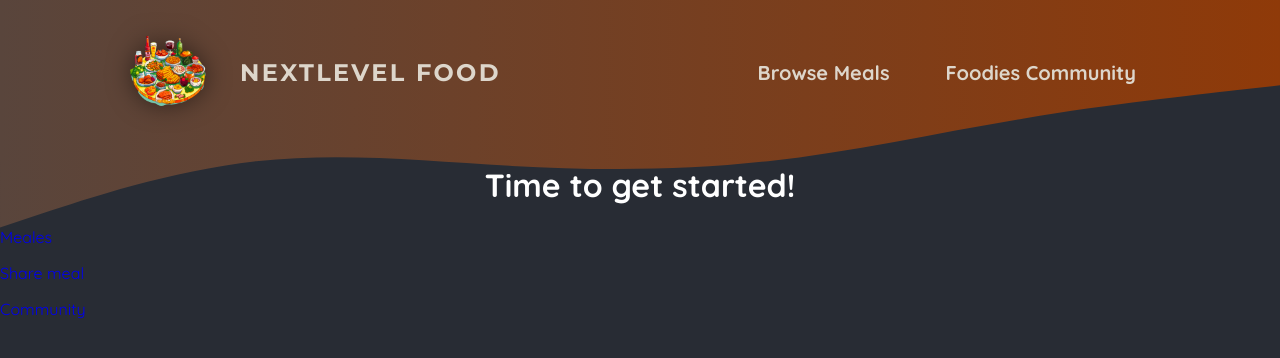
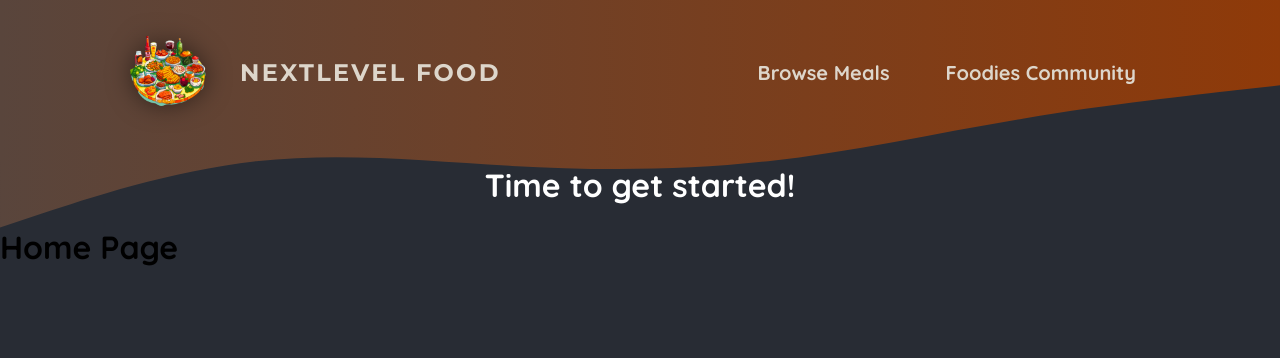
Before and after one commit to Chubina7/udemy_course_demo_1, a Next.js app: page / in a window 1280 px wide. Shown: the top 358 px of the page. Built offline with nearby package versions, Linux system fonts and the light colour scheme.

Commit message:
outsourced background

```diff
--- a/app/globals.css
+++ b/app/globals.css
@@ -11,21 +11,6 @@ html {
 body {
   margin: 0;
   background: radial-gradient(#282c34, #282c34);
-}
-
-.header-background {
-  position: absolute;
-  width: 100%;
-  height: 320px;
-  top: 0;
-  left: 0;
-  z-index: -1;
-}
-
-svg {
-  display: block;
-  width: 100%;
-  height: auto;
 }
 
 .not-found,
--- a/app/layout.jsx
+++ b/app/layout.jsx
@@ -1,6 +1,7 @@
 import React from "react";
 import "./globals.css";
 import Header from "@/components/header/Header";
+import MainBackground from "@/components/mainBackground/MainBackground";
 
 export const metadata = {
   title: "NextLevel Food",
@@ -11,26 +12,7 @@ export default function RootLayout({ children }) {
   return (
     <html lang="en">
       <body>
-        <div className="header-background">
-          <svg xmlns="http://www.w3.org/2000/svg" viewBox="0 0 1440 320">
-            <defs>
-              <linearGradient id="gradient" x1="0%" y1="0%" x2="100%" y2="0%">
-                <stop
-                  offset="0%"
-                  style={{ stopColor: "#59453c", stopOpacity: "1" }}
-                />
-                <stop
-                  offset="100%"
-                  style={{ stopColor: "#8f3a09", stopOpacity: "1" }}
-                />
-              </linearGradient>
-            </defs>
-            <path
-              fill="url(#gradient)"
-              d="M0,256L48,240C96,224,192,192,288,181.3C384,171,480,181,576,186.7C672,192,768,192,864,181.3C960,171,1056,149,1152,133.3C1248,117,1344,107,1392,101.3L1440,96L1440,0L1392,0C1344,0,1248,0,1152,0C1056,0,960,0,864,0C768,0,672,0,576,0C480,0,384,0,288,0C192,0,96,0,48,0L0,0Z"
-            ></path>
-          </svg>
-        </div>
+        <MainBackground />
         <Header />
         {children}
       </body>
--- a/app/page.jsx
+++ b/app/page.jsx
@@ -7,15 +7,7 @@ export default function Home() {
       <h1 style={{ color: "white", textAlign: "center" }}>
         Time to get started!
       </h1>
-      <p>
-        <Link href={"/meals"}>Meales</Link>
-      </p>
-      <p>
-        <Link href={"/meals/share"}>Share meal</Link>
-      </p>
-      <p>
-        <Link href={"/community"}>Community</Link>
-      </p>
+      <h1>Home Page</h1>
     </main>
   );
 }
--- /dev/null
+++ b/components/mainBackground/MainBackground.jsx
@@ -0,0 +1,27 @@
+import React from "react";
+import styles from "./MainBackground.module.css";
+
+export default function MainBackground() {
+  return (
+    <div className={styles.headerBackground}>
+      <svg xmlns="http://www.w3.org/2000/svg" viewBox="0 0 1440 320">
+        <defs>
+          <linearGradient id="gradient" x1="0%" y1="0%" x2="100%" y2="0%">
+            <stop
+              offset="0%"
+              style={{ stopColor: "#59453c", stopOpacity: "1" }}
+            />
+            <stop
+              offset="100%"
+              style={{ stopColor: "#8f3a09", stopOpacity: "1" }}
+            />
+          </linearGradient>
+        </defs>
+        <path
+          fill="url(#gradient)"
+          d="M0,256L48,240C96,224,192,192,288,181.3C384,171,480,181,576,186.7C672,192,768,192,864,181.3C960,171,1056,149,1152,133.3C1248,117,1344,107,1392,101.3L1440,96L1440,0L1392,0C1344,0,1248,0,1152,0C1056,0,960,0,864,0C768,0,672,0,576,0C480,0,384,0,288,0C192,0,96,0,48,0L0,0Z"
+        ></path>
+      </svg>
+    </div>
+  );
+}
--- /dev/null
+++ b/components/mainBackground/MainBackground.module.css
@@ -0,0 +1,14 @@
+.headerBackground {
+  position: absolute;
+  width: 100%;
+  height: 320px;
+  top: 0;
+  left: 0;
+  z-index: -1;
+}
+
+.headerBackground svg {
+  display: block;
+  width: 100%;
+  height: auto;
+}
```
